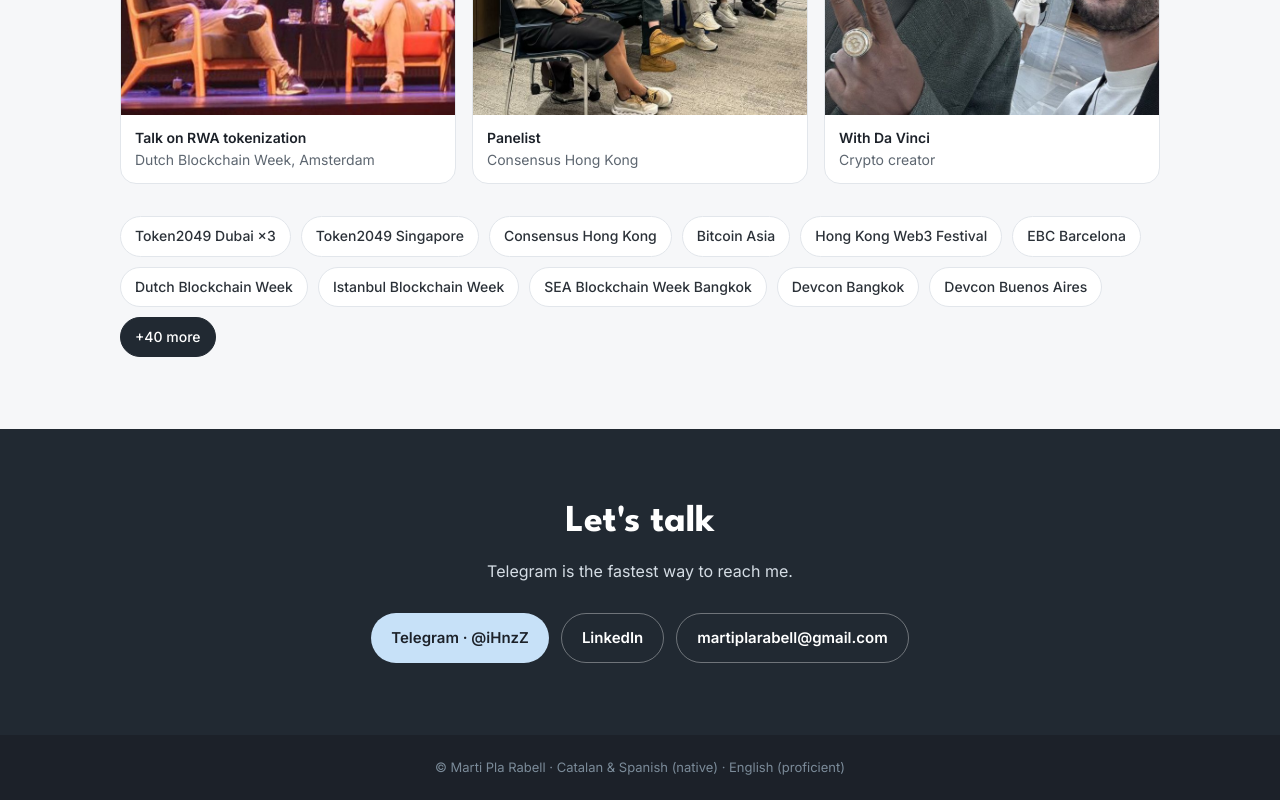
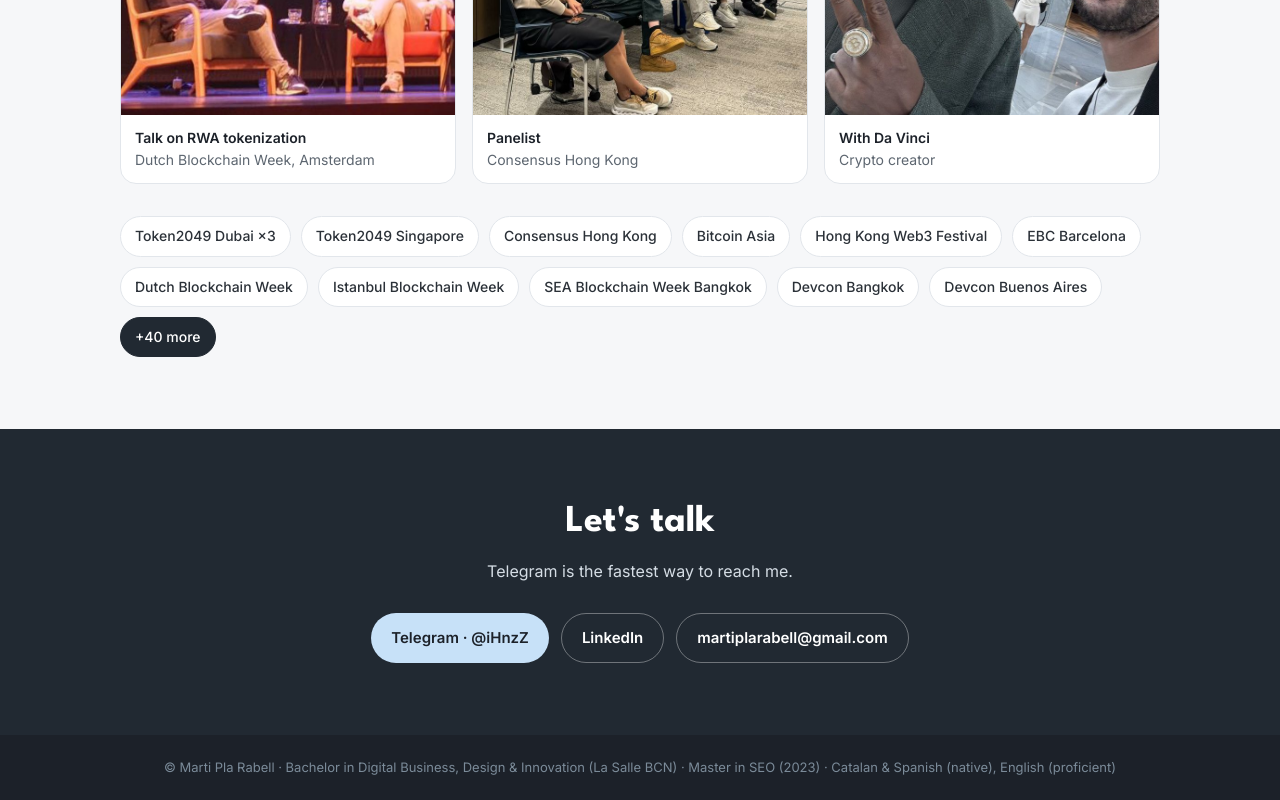
Before and after one commit to blockviral/marti-pla, a plain HTML site: page index.html in a window 1280 px wide. Shown: the part 3020-3820 px from the top of the page. Drawn offline with Linux system fonts and the light colour scheme.

Commit message:
Add education to footer
Co-Authored-By: Claude Opus 5.5 (1M context) <noreply@anthropic.com>

```diff
--- a/index.html
+++ b/index.html
@@ -279,7 +279,7 @@
   </div>
 </section>
 
-<footer>© Marti Pla Rabell · Catalan &amp; Spanish (native) · English (proficient)</footer>
+<footer>© Marti Pla Rabell · Bachelor in Digital Business, Design &amp; Innovation (La Salle BCN) · Master in SEO (2023) · Catalan &amp; Spanish (native), English (proficient)</footer>
 
 </body>
 </html>
```
